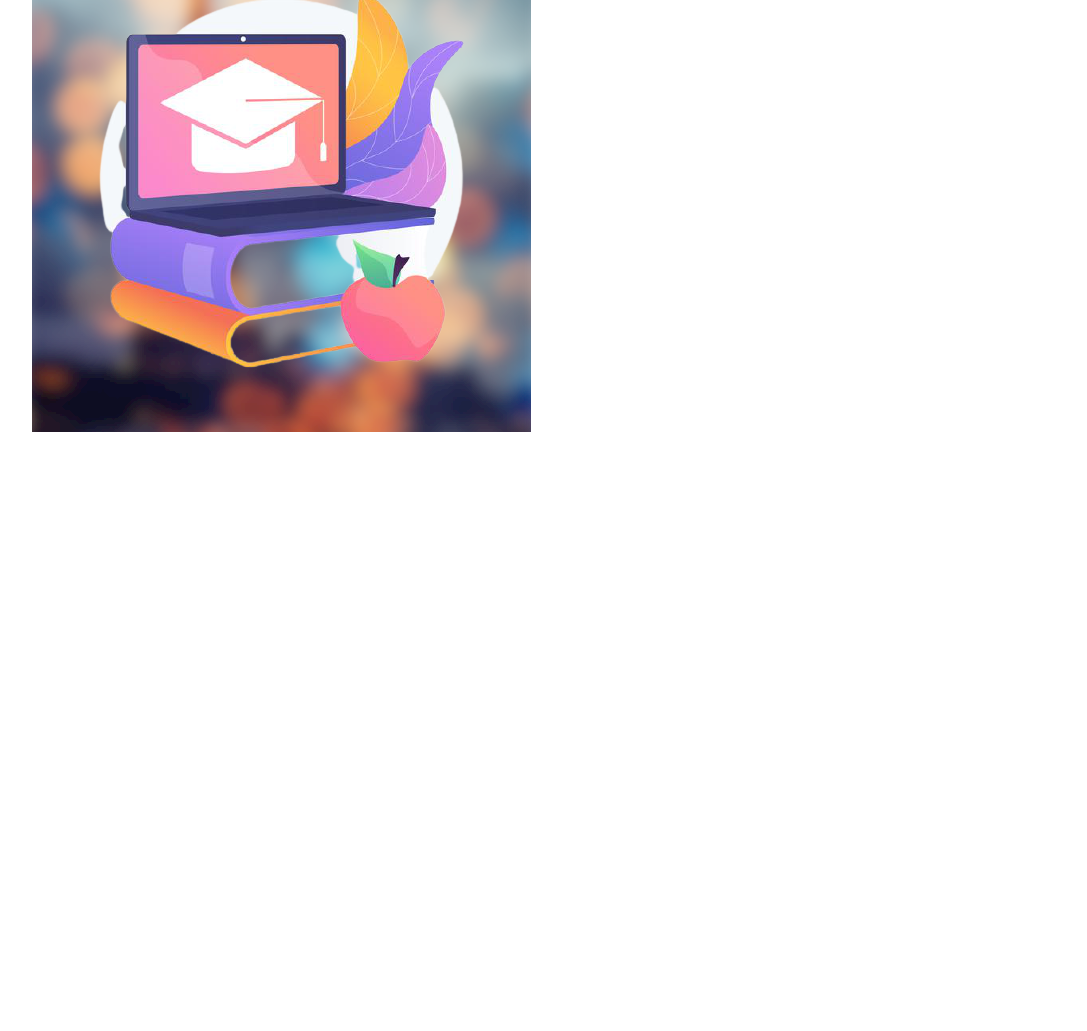
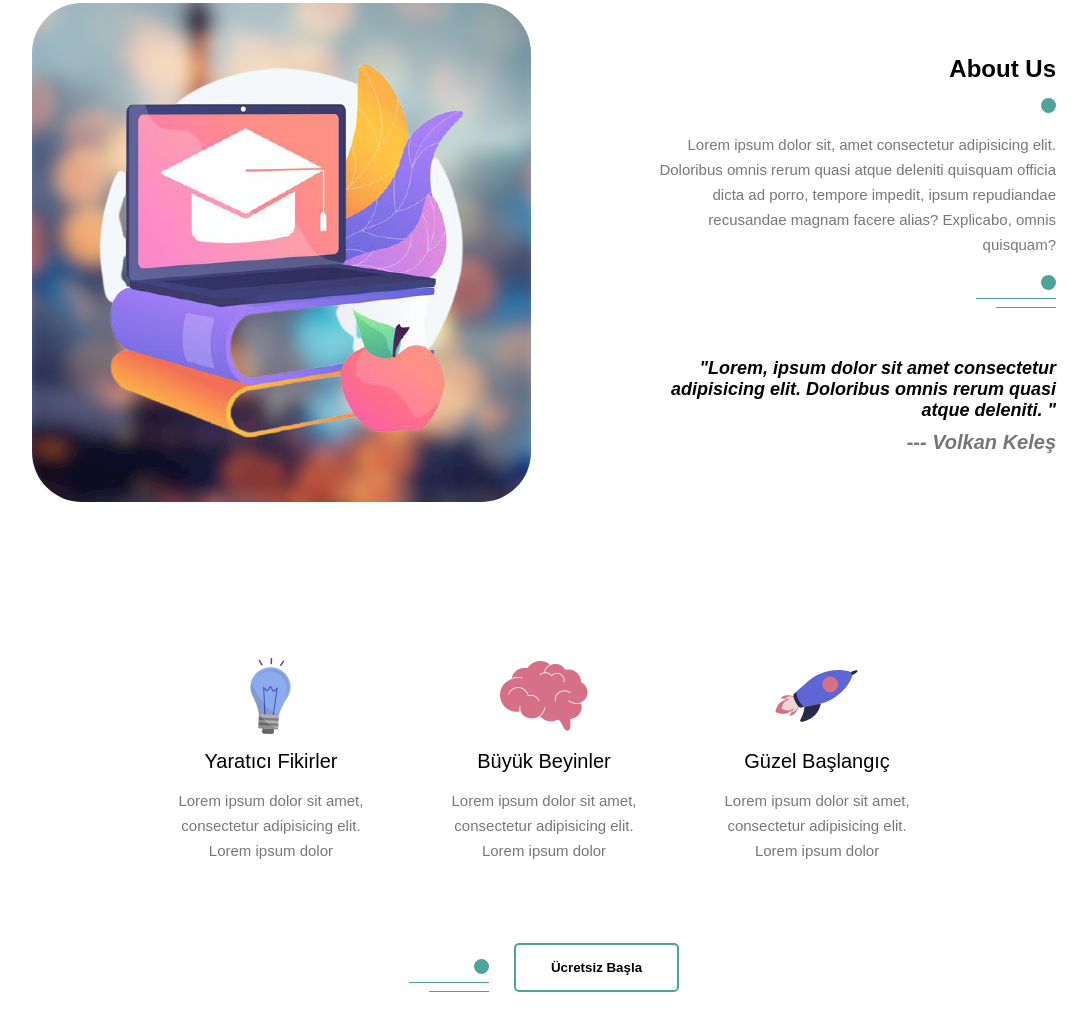
Before and after one commit to kelesvk/html-css-javascript-ornekProje-main, a plain HTML site: page index.html in a window 1280 px wide. Shown: the part 707-1738 px from the top of the page, without its empty margins (96-1183 px from the left). Before the commit the page ends 1143 px from the top, so only its background shows below. Drawn offline with nearby package versions, Linux system fonts and the light colour scheme; files whose address does not match are found by name.

Commit message:
About ve Features kısmı yapıldı

```diff
--- a/css/style.css
+++ b/css/style.css
@@ -161,7 +161,85 @@ background-color: var(--color);
 
 /******************** About Us and Offer *************/
 
+#aboutUs{
+    padding: 70px 0;
+    display: flex;
+    flex-wrap: wrap;
+    align-items: center;
+}
+
+.about-left, .about-right{
+    flex-basis: 50%;
+}
+
+.about-left img{
+    border-radius: 50px;
+}
+.about-content{
+    max-width: 400px;
+    display: inline-block;
+}
+
+.about-content h2{
+    font-size: 18px;
+    margin: 50px 0 10px;
+    font-style: italic;
+}
+.about-content h3{
+    font-size: 20px;
+    color: #757575;
+    font-style: italic;
+}
+
+
+
 /******************** Features ***********************/
+
+#features{
+    padding: 70px 0 ;
+
+}
+.features-row{
+    display: flex;
+    flex-wrap: wrap;
+    align-items: center;
+    justify-content: space-around;
+    width: 80%;
+    margin: auto;
+
+}
+
+.features-col{
+    flex-basis: 25%;
+    text-align: center;
+}
+.features-col img{
+    width: 100px;
+}
+
+.features-col h4{
+    margin-bottom: 15px;
+    font-size: 20px;
+    font-weight: 400;
+
+}
+.features-col p{
+    text-align: center;
+
+
+}
+.features-btn{
+    margin: 80px auto 0;
+    display: flex;
+    justify-content: center;
+    align-items: flex-end;
+}
+.features-btn .line{
+   text-align: right;
+   margin-right: 25px;
+}
+
+
 
 /******************** Courses - Contact **************/
 
--- a/index.html
+++ b/index.html
@@ -51,14 +51,51 @@
        <div class="about-left text-left">
         <img src="C:\Users\EXCALIBUR-VK\Desktop\html-css-javascript-örnekProje-main\img\about.png" alt="About">
        </div>
-       <div class="about-right ">
-        <div class="about-content"
+
+       <div class="about-right text-right ">
+        <div class="about-content">
+            <h1>About Us</h1>
+            <span class="circle"></span>
+            <p class="text-right"> Lorem ipsum dolor sit, amet consectetur adipisicing elit. Doloribus omnis rerum quasi atque deleniti quisquam officia dicta ad porro, tempore impedit, ipsum repudiandae recusandae magnam facere alias? Explicabo, omnis quisquam? </p>
+            <br/>
+            <div class="line">
+                <span class="line-1"></span><br/>
+                <span class="line-2"></span><br/>
+                <span class="line-3"></span><br/>
+            </div>
+            <h2>"Lorem, ipsum dolor sit amet consectetur adipisicing elit. Doloribus omnis rerum quasi atque deleniti. "</h2>
+            <h3>--- Volkan Keleş</h3>
+        </div>
        </div>
     </section>
 
     <!-- Features -->
     <section id="features">
-
+       <div class="features-row">
+        <div class="features-col">
+            <img src="C:\Users\EXCALIBUR-VK\Desktop\html-css-javascript-örnekProje-main\img\features-1.png">
+            <h4>Yaratıcı Fikirler</h4>
+            <p>Lorem ipsum dolor sit amet, consectetur adipisicing elit. Lorem ipsum dolor</p>
+        </div>
+        <div class="features-col">
+            <img src="C:\Users\EXCALIBUR-VK\Desktop\html-css-javascript-örnekProje-main\img\features-2.png">
+            <h4>Büyük Beyinler</h4>
+            <p>Lorem ipsum dolor sit amet, consectetur adipisicing elit. Lorem ipsum dolor</p>
+        </div>
+        <div class="features-col">
+            <img src="C:\Users\EXCALIBUR-VK\Desktop\html-css-javascript-örnekProje-main\img\features-3.png">
+            <h4>Güzel Başlangıç</h4>
+            <p>Lorem ipsum dolor sit amet, consectetur adipisicing elit. Lorem ipsum dolor</p>
+        </div>
+       </div>
+       <div class="features-btn">
+        <div class="line">
+            <span class="line-1"></span><br/>
+            <span class="line-2"></span><br/>
+            <span class="line-3"></span><br/>
+        </div>
+        <button class="btn"> Ücretsiz Başla</button>
+       </div>
     </section>
 
     <!-- Courses  -->
```
